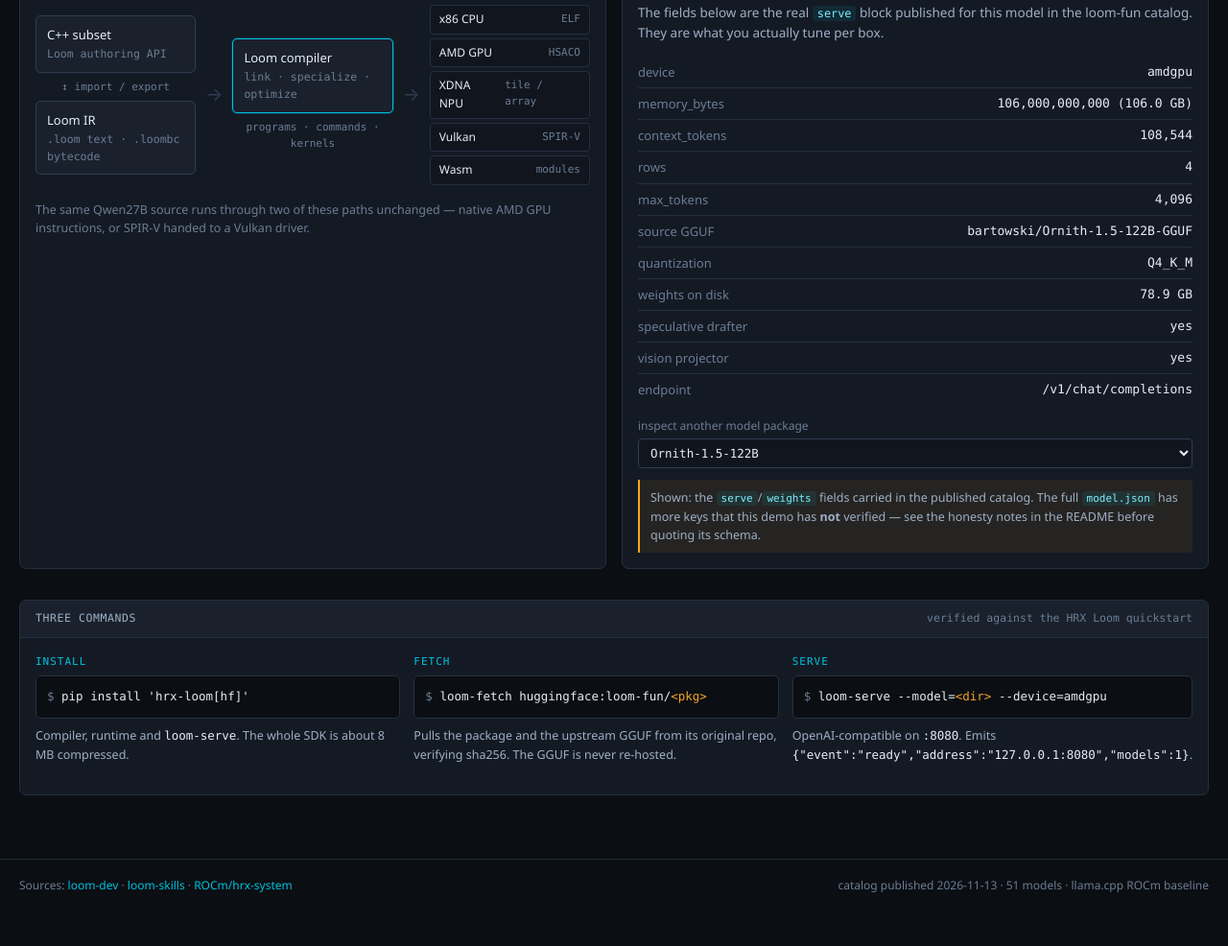
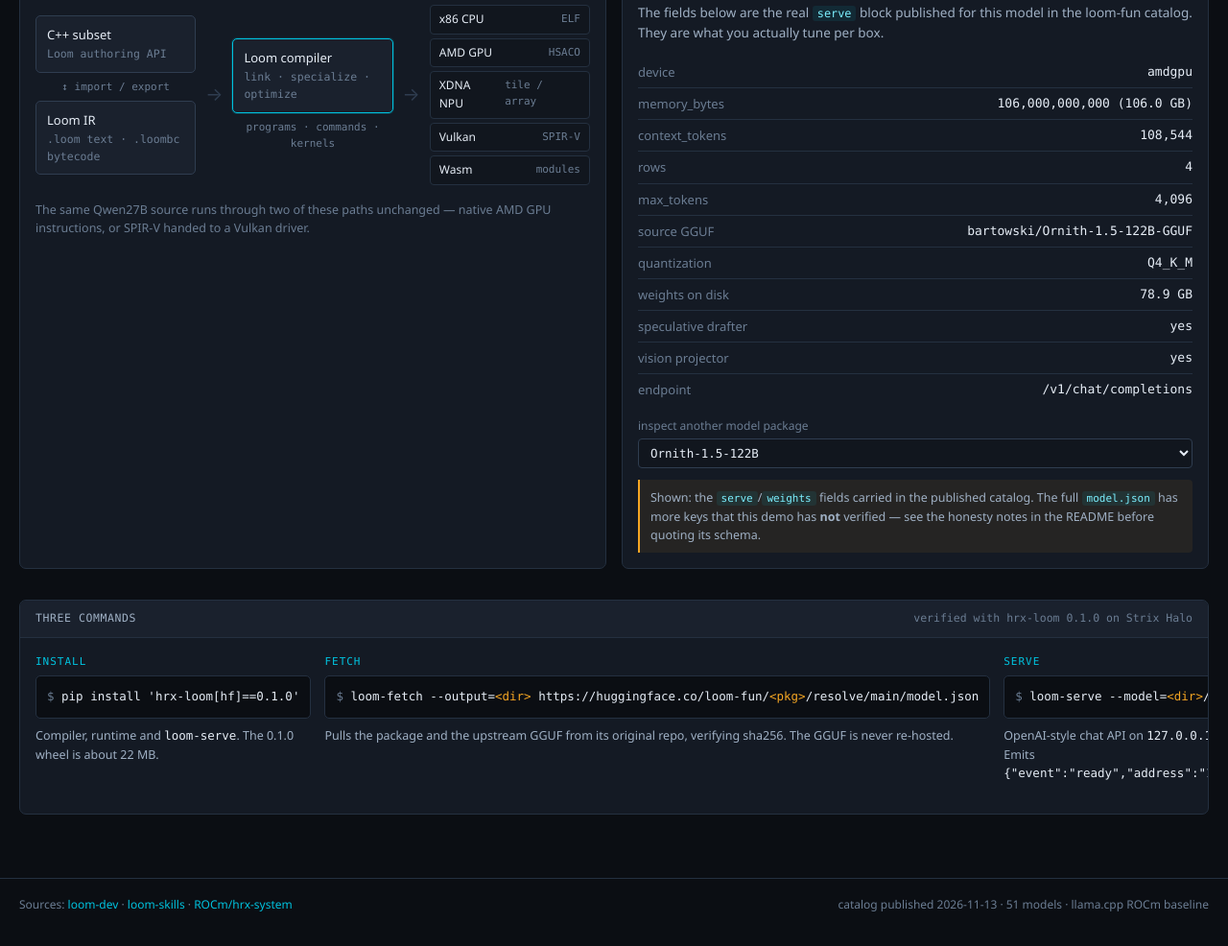
Before and after one commit to AMD-melliott/HRX-Loom-Demo, a plain HTML site: page dist/hrx-loom-demo.html in a window 1280 px wide. Shown: the part 474-1460 px from the top of the page at 96% size. Drawn offline with Linux system fonts and the light colour scheme.

Commit message:
docs/ui: correct fetch syntax, OpenAI wording and the Vulkan note
- Fetch/serve commands as verified on 0.1.0; --listen and
  --memory_bytes are confirmed flags; model.json has no serve block.
- 'OpenAI-compatible' -> 'OpenAI-style': 0.1.0 rejects stop and user.
- Vulkan is not generally slower: on the cards it is usually the faster
  llama.cpp backend for decode, slower for prefill.
- The 0.1.0 wheel is ~22 MB, not 8 MB.
- Rebuild dist/hrx-loom-demo.html.

Co-Authored-By: Claude Opus 5.5 <noreply@anthropic.com>

```diff
--- a/dist/hrx-loom-demo.html
+++ b/dist/hrx-loom-demo.html
@@ -382,23 +382,23 @@ footer{
   </div>
 
   <div class="panel">
-    <div class="panel-head"><span>three commands</span><span class="faint">verified against the HRX Loom quickstart</span></div>
+    <div class="panel-head"><span>three commands</span><span class="faint">verified with hrx-loom 0.1.0 on Strix Halo</span></div>
     <div class="cmds">
       <div class="cmd">
         <div class="cmd-n">install</div>
-        <pre><code><span class="p">$</span> pip install 'hrx-loom[hf]'</code></pre>
-        <p>Compiler, runtime and <code>loom-serve</code>. The whole SDK is about 8 MB compressed.</p>
+        <pre><code><span class="p">$</span> pip install 'hrx-loom[hf]==0.1.0'</code></pre>
+        <p>Compiler, runtime and <code>loom-serve</code>. The 0.1.0 wheel is about 22 MB.</p>
       </div>
       <div class="cmd">
         <div class="cmd-n">fetch</div>
-        <pre><code><span class="p">$</span> loom-fetch huggingface:loom-fun/<span class="s">&lt;pkg&gt;</span></code></pre>
+        <pre><code><span class="p">$</span> loom-fetch --output=<span class="s">&lt;dir&gt;</span> https://huggingface.co/loom-fun/<span class="s">&lt;pkg&gt;</span>/resolve/main/model.json</code></pre>
         <p>Pulls the package and the upstream GGUF from its original repo, verifying sha256.
            The GGUF is never re-hosted.</p>
       </div>
       <div class="cmd">
         <div class="cmd-n">serve</div>
-        <pre><code><span class="p">$</span> loom-serve --model=<span class="s">&lt;dir&gt;</span> --device=amdgpu</code></pre>
-        <p>OpenAI-compatible on <code>:8080</code>.
+        <pre><code><span class="p">$</span> loom-serve --model=<span class="s">&lt;dir&gt;</span>/model.json --device=amdgpu</code></pre>
+        <p>OpenAI-style chat API on <code>127.0.0.1:8080</code> (change with <code>--listen</code>).
            Emits <code>{"event":"ready","address":"127.0.0.1:8080","models":1}</code>.</p>
       </div>
     </div>
@@ -563,7 +563,8 @@ footer{
       <li><b>No cold-start or compile-time figures.</b> "Kernels compile in microseconds to
         milliseconds" is the project's claim, not something measured here.</li>
       <li><b>One llama.cpp baseline.</b> Comparisons use the ROCm backend at the build recorded
-        per model; the Vulkan backend is a different and generally slower reference.</li>
+        per model. The published catalog carries no Vulkan numbers; on the model cards, Vulkan is
+        usually the faster llama.cpp backend for decode and the slower one for prefill.</li>
       <li><b>Tech preview.</b> HRX Loom is labelled a tech preview by AMD. Nothing here should be
         read as a product commitment.</li>
     </ul>
```
Also changed, not shown: frontend/index.html (+8 -7 lines), 1 other file.
